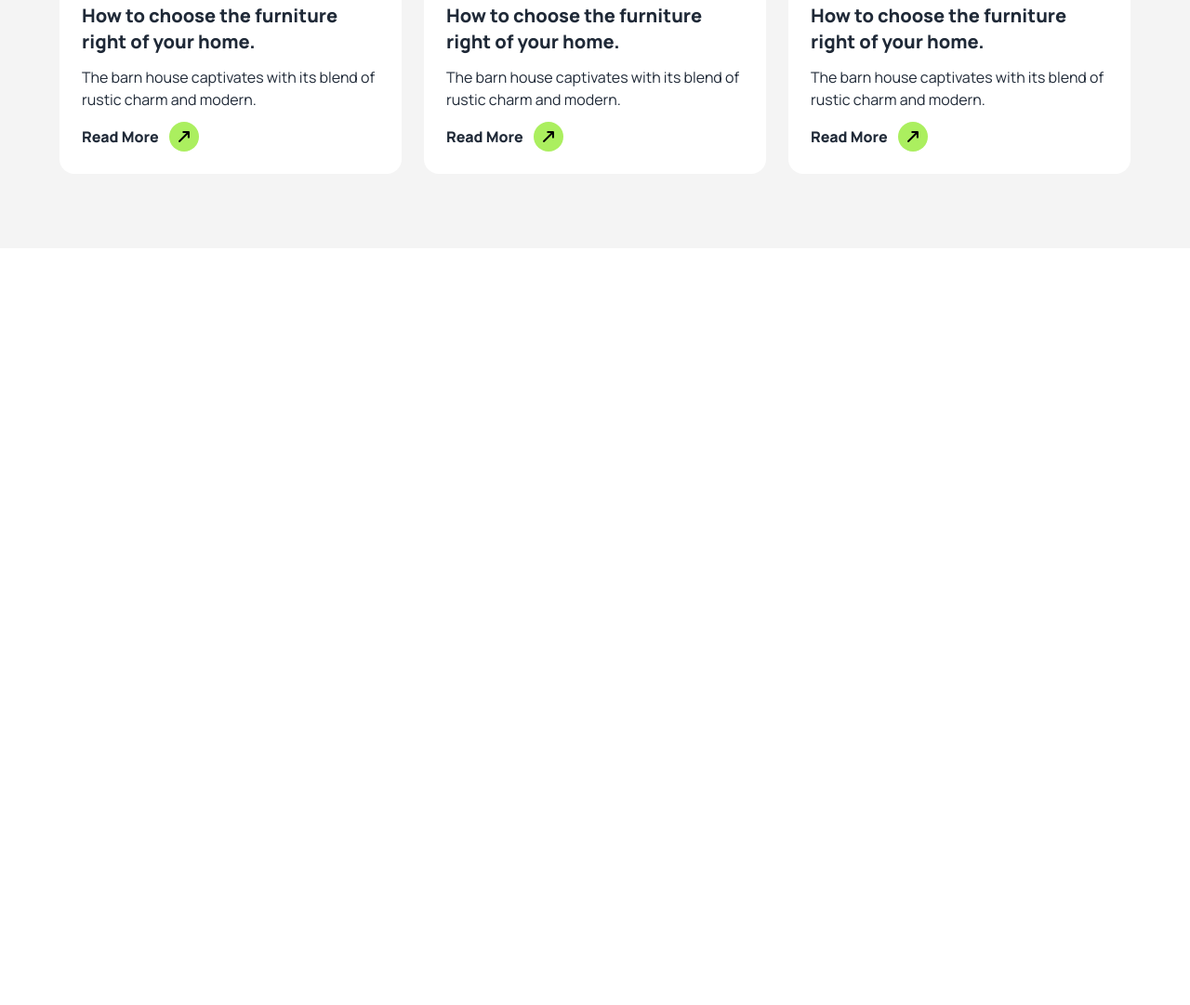
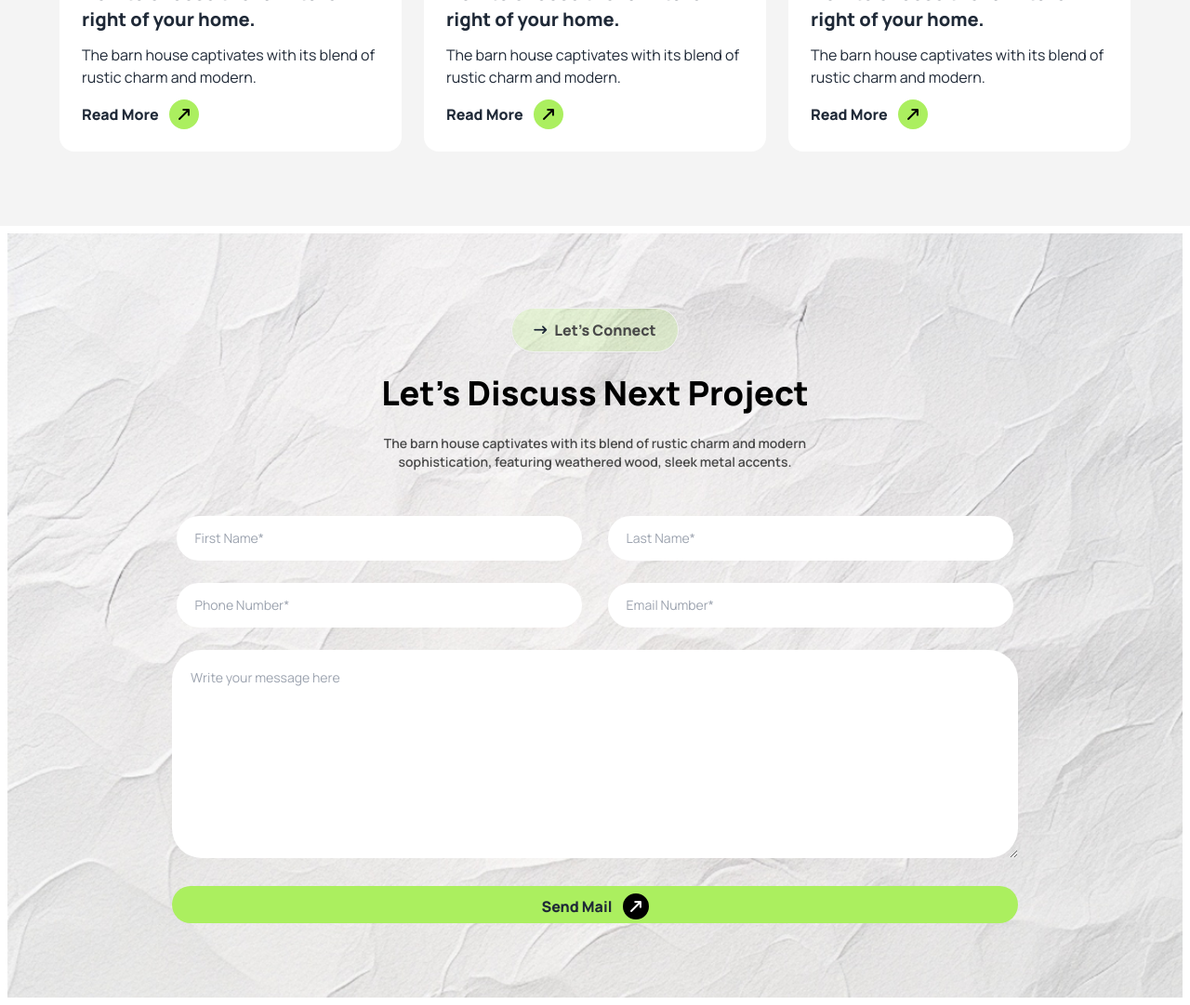
Before and after one commit to noosrat-jahan/Assignment_3, a plain HTML site: page index.html in a window 1280 px wide. Shown: the part 3784-4865 px from the top of the page at 93% size. Before the commit the page ends 4067 px from the top, so only its background shows below. Drawn offline with nearby package versions, Linux system fonts and the light colour scheme.

Commit message:
let's discuss next project section is added here

```diff
--- a/index.html
+++ b/index.html
@@ -251,7 +251,8 @@
                     <a class="font-[900] text-base text-[#494949]">Rinterio News</a>
                 </div>
                 <h1 class="text-4xl text-black font-[900]">Read Our Articles and News</h1>
-                <p class="w-3/5 text-sm text-center font-[600] text-[#494949]">The barn house captivates with its blend of rustic charm and modern sophistication, featuring weathered wood, sleek metal accents.<p>
+                <p class="w-3/5 text-sm text-center font-[600] text-[#494949]">The barn house captivates with its blend of rustic charm and modern sophistication, featuring weathered wood, sleek metal accents.
+                </p>
                 <div class="grid grid-cols-1 lg:grid-cols-3 gap-6 items-center mb-20">
                     <div class="bg-white p-6 rounded-2xl space-y-3">
                         <img src="assets/article1.png" alt="" class="mb-6">
@@ -293,14 +294,38 @@
                         <i class="fa-solid fa-arrow-up-long rotate-45 bg-[#ABEF5F] text-black ml-2 rounded-full px-2.5 py-2 font-extrabold"></i>
                     </div>
                 </div>
+            </div>
          </section>
 
          <!-- Let's discuss project section -->
           <section class="w-full form_bg border-x-8 border-y-8 border-white">
-            <div class="w-[500px] mx-auto">
+            <div class="w-[90%]  mx-auto">
+                <div class="w-[80%] mx-auto text-center flex flex-col items-center justify-center py-20 gap-6">
+                <div class="btn w-[180px] bg-[#ABEF5F]/20 rounded-full flex items-center">
+                    <i class="fa-solid fa-arrow-right-long"></i>
+                    <a class="font-[900] text-base text-[#494949]">Let’s Connect</a>
+                </div>
+                <h1 class="text-4xl text-black font-[900]">Let’s Discuss Next Project</h1>
+                <p class="w-3/5 text-sm text-center font-[600] text-[#494949]">The barn house captivates with its blend of rustic charm and modern sophistication, featuring weathered wood, sleek metal accents.<p>
 
+                <form action="" class="w-full">
+                    <input type="text" name="" id="" placeholder="First Name*"
+                    class="w-[48%] h-12 rounded-[64px] bg-white mr-6 text-sm pl-5 outline-none">
+                    <input type="text" name="" id="" placeholder="Last Name*"
+                    class="w-[48%]  h-12 rounded-[64px] bg-white text-sm pl-5 outline-none"> <br> <br>
+                    <input type="text" name="" id="" placeholder="Phone Number*"
+                    class="w-[48%]  h-12 rounded-[64px] bg-white mr-6 text-sm pl-5 outline-none">
+                    <input type="email" name="" id="" placeholder="Email Number*"
+                    class="w-[48%] h-12  rounded-[64px] bg-white text-sm pl-5 outline-none"> <br> <br>
+                    <textarea name="" id="" cols="100" rows="10" placeholder="Write your message here"
+                    class=" w-full h-56 rounded-[32px] bg-white text-sm pl-5 pt-5 outline-none"></textarea> <br><br>
+                    <button type="submit" class="w-full rounded-[64px] bg-[#ABEF5F] h-10 py-2">
+                        <span class="font-extrabold">Send Mail</span>
+                        <i class="fa-solid fa-arrow-up-long rotate-45 bg-black text-white ml-2 rounded-full px-2 py-1.5 font-extrabold"></i>
+                    </button>
+                </form>
+                </div>
             </div>
-
           </section>
 
     </main>
```
